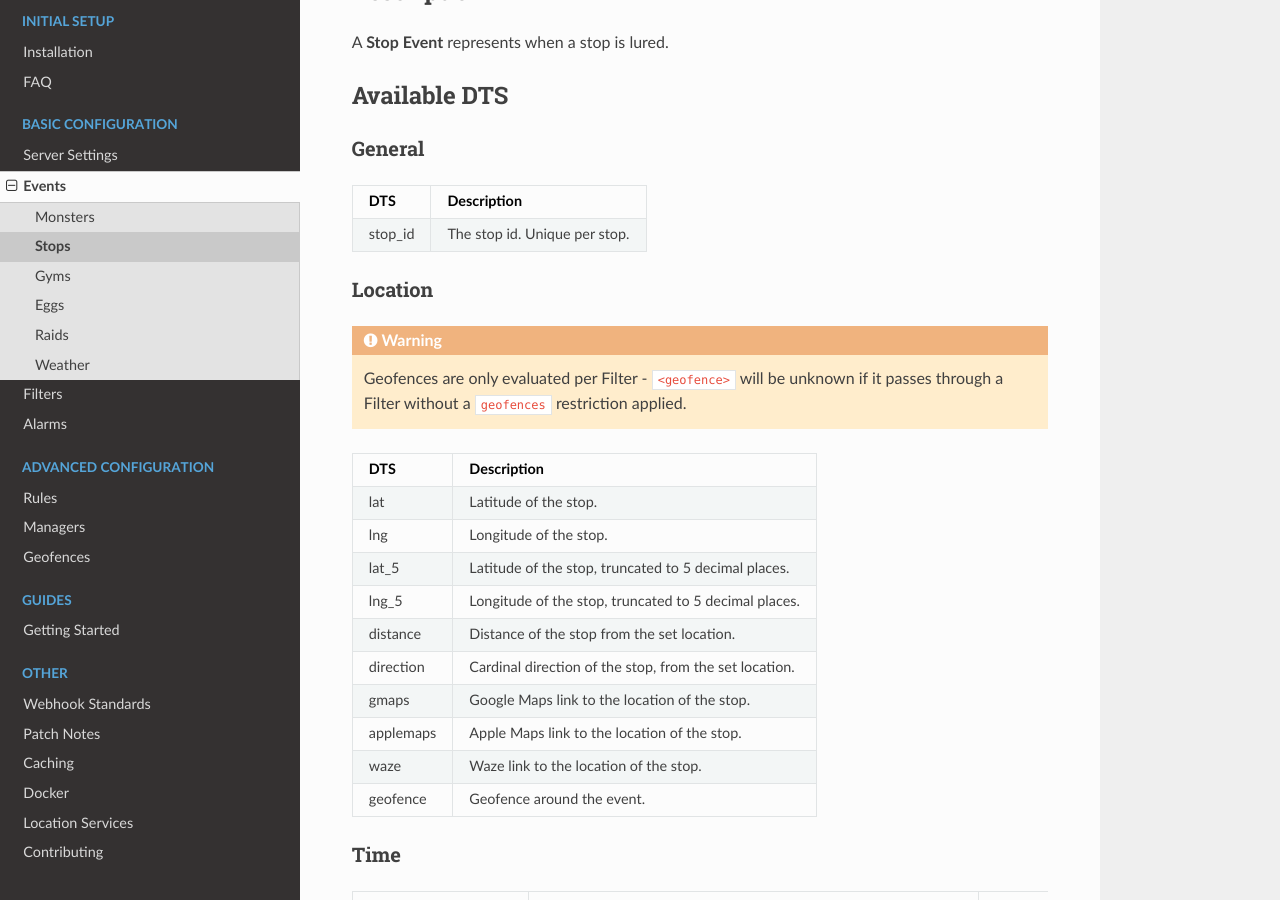
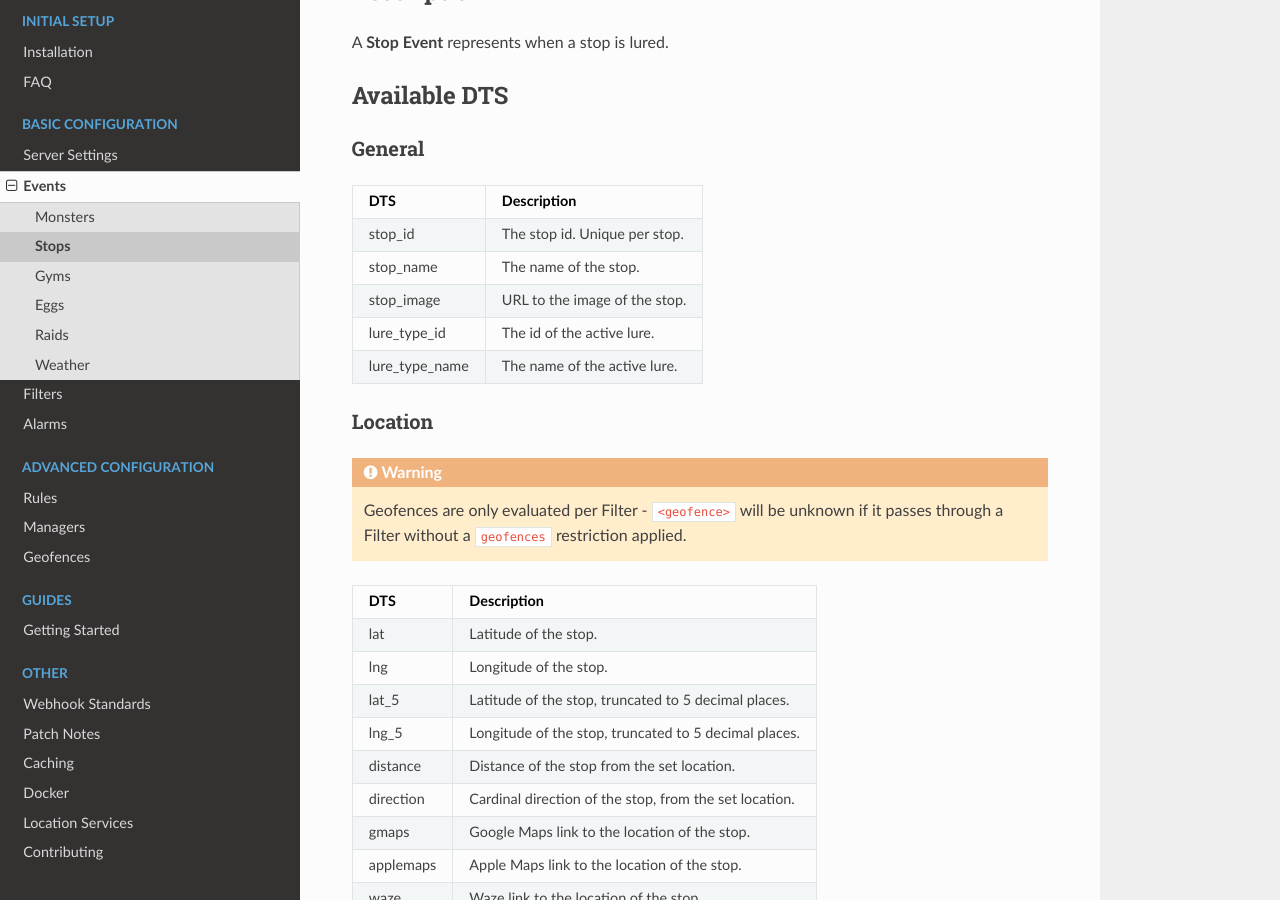
Before and after one commit to pokealarm/pokealarm, a Sphinx documentation site: the page built from docs/configuration/events/stop-events.rst, in a window 1280 px wide and 900 px high, scrolled down 589 px. Built offline with Sphinx 7.4.7 and the Read the Docs theme 2.0.0, drawn with Linux system fonts in a browser that asks for light colours.

Commit message:
Added lure field/filter to stop docs

```diff
--- a/docs/configuration/events/stop-events.rst
+++ b/docs/configuration/events/stop-events.rst
@@ -29,11 +29,15 @@ Available DTS
 General
 ~~~~~~~~~~~~~~~~~~~~~~~~~~~~~~~~~~~~~
 
-============ ==============================
-DTS          Description
-============ ==============================
-stop_id      The stop id. Unique per stop.
-============ ==============================
+============== ==============================
+DTS            Description
+============== ==============================
+stop_id        The stop id. Unique per stop.
+stop_name      The name of the stop.
+stop_image     URL to the image of the stop.
+lure_type_id   The id of the active lure.
+lure_type_name The name of the active lure.
+============== ==============================
 
 
 Location
```
Also changed, not shown: docs/configuration/filters/stop-filters.rst (+11 -0 lines).
